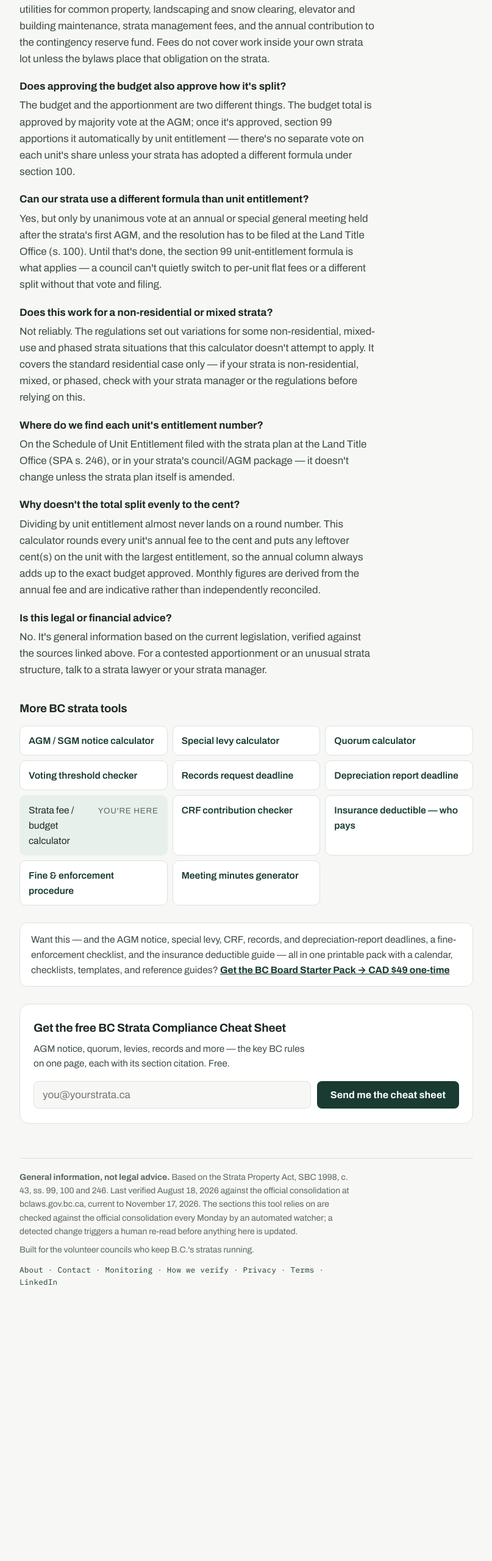
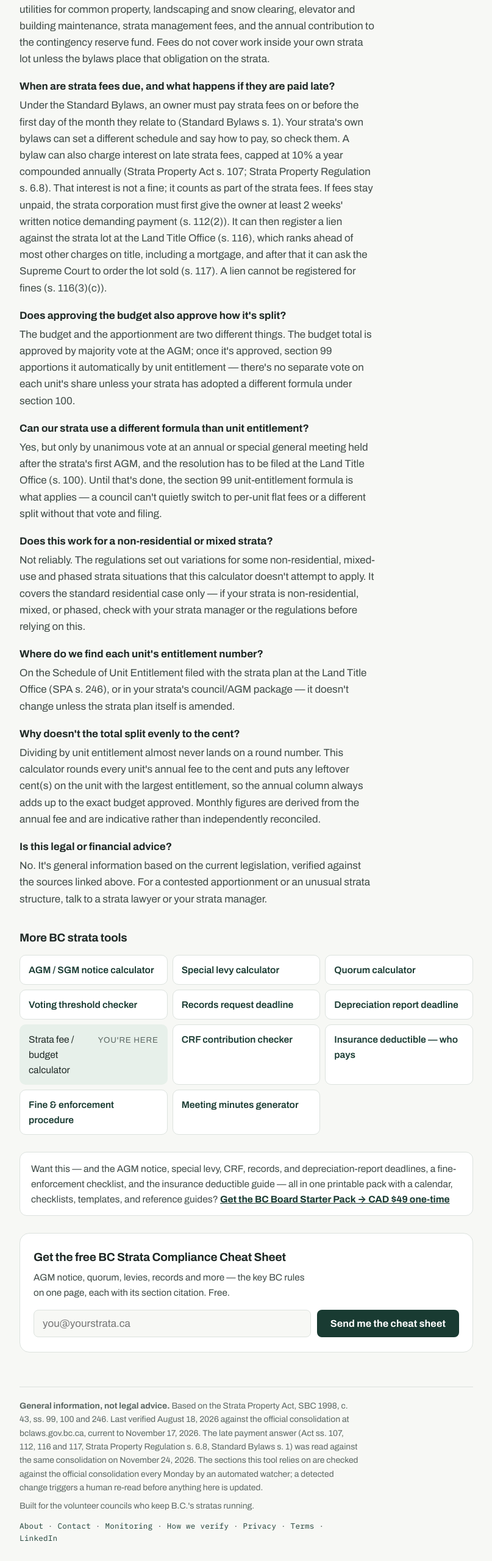
Before and after one commit to Nour-1992/knowyourstrata, a plain HTML site: page bc/strata-fees.html in a window 1280 px wide. Shown: the part 2880-5440 px from the top of the page at 61% size, without its empty margins (236-1043 px from the left). Before the commit the page ends 5080 px from the top, so only its background shows below. Drawn offline with Linux system fonts and the light colour scheme.

Commit message:
Strata fees: when fees are due and what happens if they are late

```diff
--- a/bc/strata-fees.html
+++ b/bc/strata-fees.html
@@ -395,6 +395,8 @@
       <dd>Strata fees fund the approved annual budget and are paid on a regular schedule. A special levy is a separate contribution raised for something the budget does not cover, and it needs its own resolution at a general meeting. The standard split is the same section 99 unit entitlement formula, carried by a 3/4 vote under section 108. The <a href="/bc/special-levy">special levy calculator</a> covers that case, with section 108 cited and verified there.</dd>
       <dt>What do strata fees actually pay for?</dt>
       <dd>Whatever the approved budget says. Typically insurance for the building, utilities for common property, landscaping and snow clearing, elevator and building maintenance, strata management fees, and the annual contribution to the contingency reserve fund. Fees do not cover work inside your own strata lot unless the bylaws place that obligation on the strata.</dd>
+      <dt>When are strata fees due, and what happens if they are paid late?</dt>
+      <dd>Under the Standard Bylaws, an owner must pay strata fees on or before the first day of the month they relate to (Standard Bylaws s. 1). Your strata's own bylaws can set a different schedule and say how to pay, so check them. A bylaw can also charge interest on late strata fees, capped at 10% a year compounded annually (Strata Property Act s. 107; Strata Property Regulation s. 6.8). That interest is not a fine; it counts as part of the strata fees. If fees stay unpaid, the strata corporation must first give the owner at least 2 weeks' written notice demanding payment (s. 112(2)). It can then register a lien against the strata lot at the Land Title Office (s. 116), which ranks ahead of most other charges on title, including a mortgage, and after that it can ask the Supreme Court to order the lot sold (s. 117). A lien cannot be registered for fines (s. 116(3)(c)).</dd>
       <dt>Does approving the budget also approve how it's split?</dt>
       <dd>The budget and the apportionment are two different things. The budget total is approved by majority vote at the AGM; once it's approved, section 99 apportions it automatically by unit entitlement — there's no separate vote on each unit's share unless your strata has adopted a different formula under section 100.</dd>
       <dt>Can our strata use a different formula than unit entitlement?</dt>
@@ -447,7 +449,7 @@
   </section>
 
   <footer>
-    <p><strong>General information, not legal advice.</strong> Based on the Strata Property Act, SBC 1998, c. 43, ss. 99, 100 and 246. Last verified August 18, 2026 against the official consolidation at bclaws.gov.bc.ca, current to November 17, 2026. The sections this tool relies on are checked against the official consolidation every Monday by an automated watcher; a detected change triggers a human re-read before anything here is updated.</p>
+    <p><strong>General information, not legal advice.</strong> Based on the Strata Property Act, SBC 1998, c. 43, ss. 99, 100 and 246. Last verified August 18, 2026 against the official consolidation at bclaws.gov.bc.ca, current to November 17, 2026. The late payment answer (Act ss. 107, 112, 116 and 117, Strata Property Regulation s. 6.8, Standard Bylaws s. 1) was read against the same consolidation on November 24, 2026. The sections this tool relies on are checked against the official consolidation every Monday by an automated watcher; a detected change triggers a human re-read before anything here is updated.</p>
     <p>Built for the volunteer councils who keep B.C.'s stratas running.</p>
     <p class="kys-sitelinks"><a href="/about">About</a> &middot; <a href="/contact">Contact</a> &middot; <a href="/monitoring">Monitoring</a> &middot; <a href="/how-we-verify">How we verify</a> &middot; <a href="/privacy">Privacy</a> &middot; <a href="/terms">Terms</a> &middot; <a href="https://www.linkedin.com/company/knowyourstrata" rel="noopener">LinkedIn</a></p>
   </footer>
--- a/sitemap.xml
+++ b/sitemap.xml
@@ -34,7 +34,7 @@
   </url>
   <url>
     <loc>https://knowyourstrata.com/bc/strata-fees</loc>
-    <lastmod>2026-10-16</lastmod>
+    <lastmod>2026-11-24</lastmod>
   </url>
   <url>
     <loc>https://knowyourstrata.com/bc/crf-contribution</loc>
```
